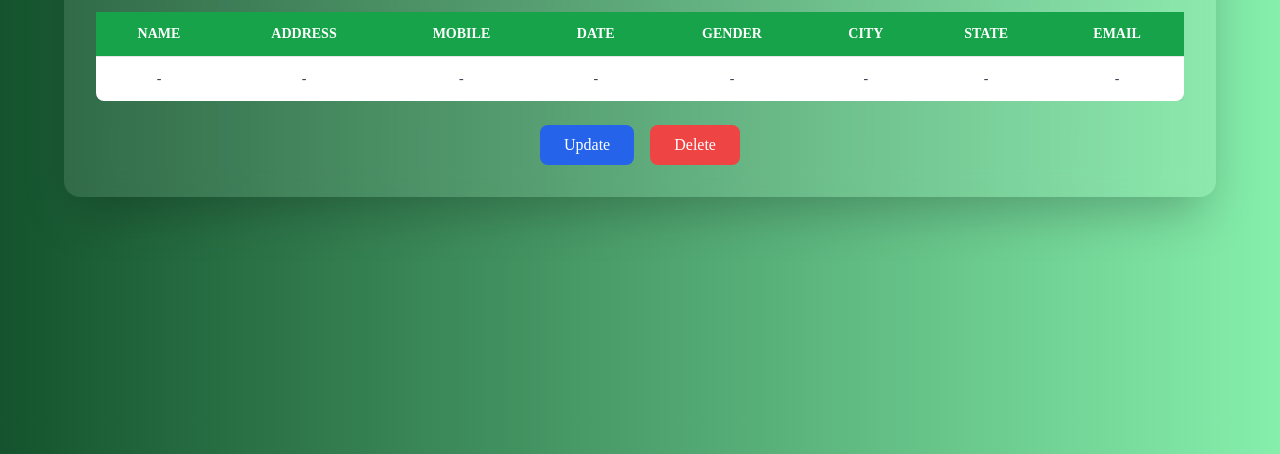
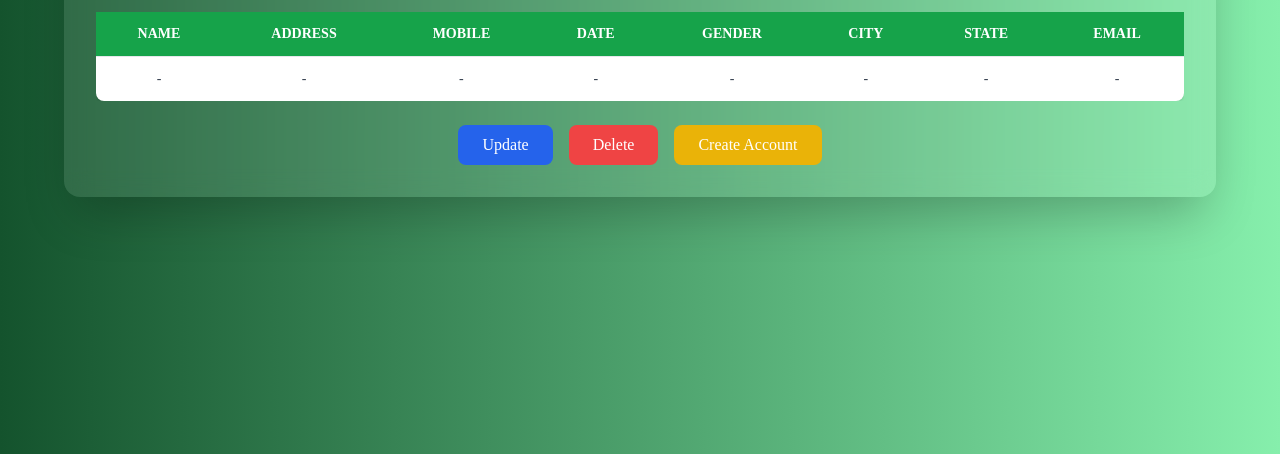
Before and after one commit to SK1developer/localstoragetesting, a plain HTML site: page index.html in a window 1280 px wide. Shown: the part 346-800 px from the top of the page. Drawn offline with nearby package versions, Linux system fonts and the light colour scheme.

Commit message:
Update index.html

```diff
--- a/index.html
+++ b/index.html
@@ -41,10 +41,12 @@
       </table>
     </div>
 
-    <div class="flex justify-center mt-6 gap-4">
+    <div class="flex justify-center mt-6 gap-4 flex-wrap">
       <button onclick="showForm()" class="bg-blue-600 text-white px-6 py-2 rounded-lg hover:bg-green-600 transition">Update</button>
       <button onclick="Delete()" class="bg-red-500 text-white px-6 py-2 rounded-lg hover:bg-red-700 transition">Delete</button>
+      <button onclick="location.href='login.html'" class="bg-yellow-500 text-white px-6 py-2 rounded-lg hover:bg-yellow-600 transition">Create Account</button>
     </div>
+
   </div>
 
   <!-- Update Form -->
```
